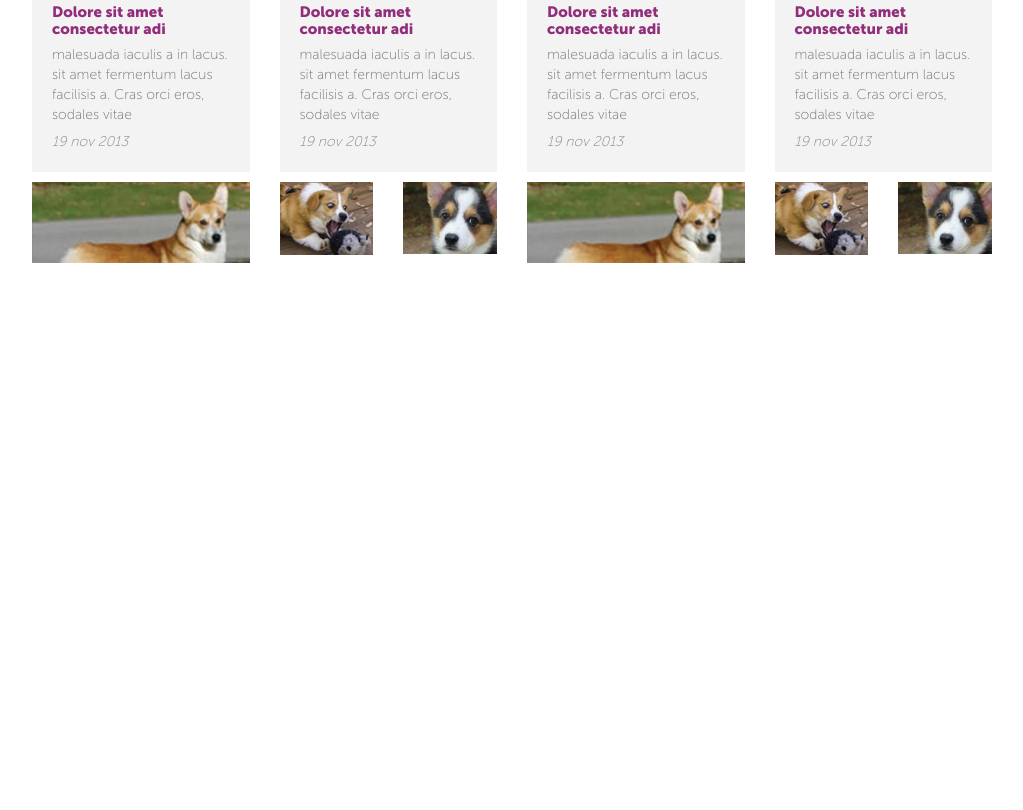
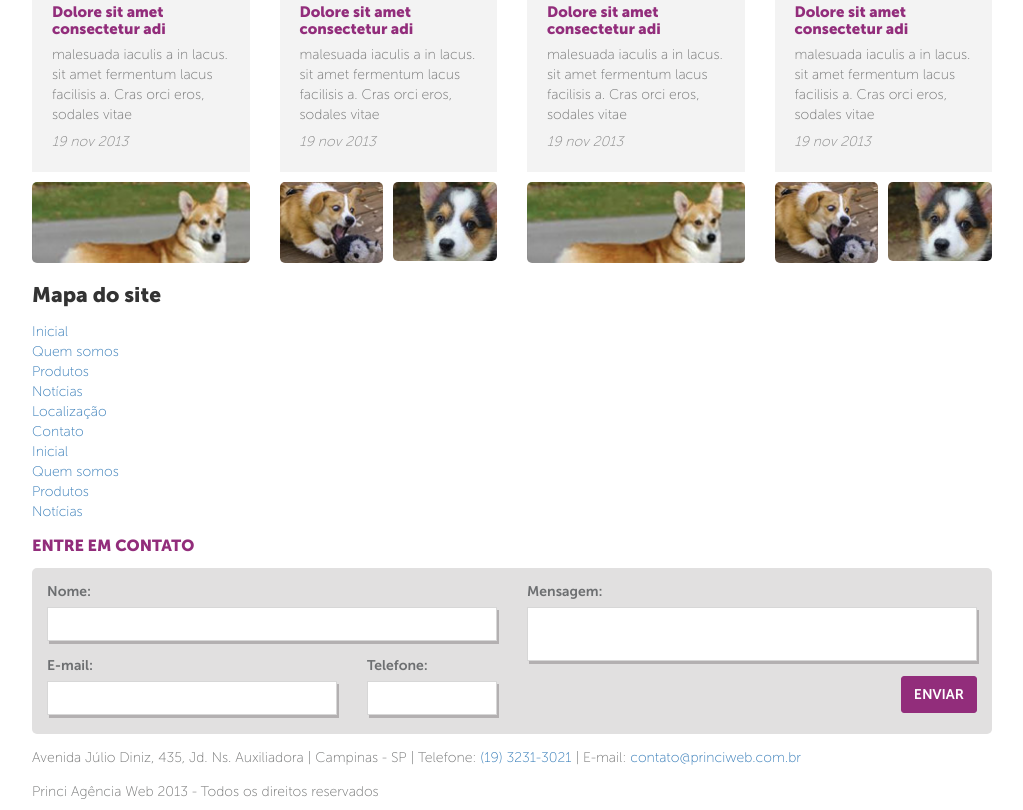
Before and after one commit to adrianodms/testePrinciWeb, a website: page src/index.html in a window 1280 px wide. Shown: the part 701-1511 px from the top of the page, without its empty margins (128-1151 px from the left). Before the commit the page ends 964 px from the top, so only its background shows below. Drawn offline with Linux system fonts and the light colour scheme.

Commit message:
ajustado imagens dos cães, feito o formulário de contato e rodapé

```diff
--- a/src/css/main.less
+++ b/src/css/main.less
@@ -1,11 +1,25 @@
 @import 'fonts';
 
 @color-primary-font: #737474;
-@color-gray: #c9c9c9;
+@color-gray: #d7d7d7;
+@color-bg-form:#e1e0e0;
 @color-gray-news: #f3f3f3;
 @color-green: #a9d043;
 @color-purple: #922d7b;
 @color-blue: #008ed4;
+
+
+/*Mixins*/
+
+.border-radius (@radius: 5px) {
+	-webkit-border-radius: @radius;
+	-moz-border-radius:    @radius;
+	border-radius:         @radius;
+
+	-moz-background-clip:    padding;
+	-webkit-background-clip: padding-box;
+	background-clip:         padding-box;
+}
 
 /*Structure*/
 
@@ -52,8 +66,20 @@ p{
     max-width:990px;
 }
 
-input.form-control{
+.form-control{
     border: 1px solid @color-gray;
+    border-radius:0;
+    -webkit-box-shadow: 2px 3px 0 0 #b3b0b1;
+    -moz-box-shadow:  2px 3px 0 0 #b3b0b1;
+    box-shadow:   2px 3px 0 0 #b3b0b1;
+}
+
+textarea{
+    resize: none;
+}
+
+label{
+    font-weight: 300;
 }
 
 .btn{
@@ -84,16 +110,36 @@ input.form-control{
 }
 
 .title{
-    font-size: 24px;
     font-weight: 900;
     text-transform: uppercase;
     color: @color-purple;
+    h2&{
+        font-size: 24px;
+    }
+    h3&{
+        font-size: 16px;
+    }
 }
 
 .card{
     background: @color-gray-news;
     padding: 20px;
 }
+
+.mini-card-img{
+    width:100%;
+    .border-radius();
+    &.mini-card-img-sm{
+        width:~"calc(50% - 5px)";
+        float:left;
+        &+.mini-card-img-sm{
+            float:right;
+        }
+    }
+
+}
+
+
 
 /* Header */
 
@@ -223,3 +269,11 @@ input.form-control{
         font-style: italic;
     }
 }
+
+
+.form-contact{
+    color:#6d6f71;
+    background: @color-bg-form;
+    padding: 14px 0 4px 0;
+    .border-radius();
+}
--- a/src/index.html
+++ b/src/index.html
@@ -5,6 +5,7 @@
     <meta charset="UTF-8">
     <meta name="viewport" content="width=device-width, initial-scale=1.0">
     <title>PrinciWeb</title>
+    <link rel="shortcut icon" href="/img/favicon.png">
     <link rel="stylesheet" href="css/vendor/bootstrap.min.css">
     <link rel="stylesheet" href="css/main.css">
 </head>
@@ -147,7 +148,7 @@
                         </p>
                     </div>
                 </div>
-                 <div class="col-sm-3 col-md-3 col-xs-6">
+                <div class="col-sm-3 col-md-3 col-xs-6">
 
                     <div class="card news-card">
                         <a href="#">
@@ -172,36 +173,93 @@
             </div>
             <div class="row">
                 <div class="col-sm-3 col-md-3 col-xs-6">
-                    <img class="img-responsive" src="img/dog_01.jpg" alt="Cachorro em pé">
+                    <img class="img-responsive mini-card-img" src="img/dog_01.jpg" alt="Cachorro em pé">
                 </div>
                 <div class="col-sm-3 col-md-3 col-xs-6">
+                    <img class="img-responsive mini-card-img mini-card-img-sm" src="img/dog_02.jpg" alt="Cachorro brincando">
+                    <img class="img-responsive mini-card-img mini-card-img-sm" src="img/dog_03.jpg" alt="Filhote de Cachorro">
+                </div>
+                <div class="col-sm-3 col-md-3 col-xs-6">
+                    <img class="img-responsive mini-card-img" src="img/dog_01.jpg" alt="Cachorro em pé">
+                </div>
+                <div class="col-sm-3 col-md-3 col-xs-6">
+                    <img class="img-responsive mini-card-img mini-card-img-sm" src="img/dog_02.jpg" alt="Cachorro brincando">
+                    <img class="img-responsive mini-card-img mini-card-img-sm" src="img/dog_03.jpg" alt="Filhote de Cachorro">
+                </div>
+            </div>
+        </section>
+
+        <nav>
+            <h2>Mapa do site</h2>
+            <ul>
+                <li><a href="#">Inicial</a></li>
+                <li><a href="#">Quem somos</a></li>
+                <li><a href="#">Produtos</a></li>
+                <li><a href="#">Notícias</a></li>
+            </ul>
+            <ul>
+                <li><a href="#">Localização</a></li>
+                <li><a href="#">Contato</a></li>
+            </ul>
+            <ul>
+                <li><a href="#">Inicial</a></li>
+                <li><a href="#">Quem somos</a></li>
+                <li><a href="#">Produtos</a></li>
+                <li><a href="#">Notícias</a></li>
+            </ul>
+        </nav>
+
+        <section class="contact">
+            <h3 class="title">Entre em contato</h3>
+            <form action="post" class="clearfix form-contact">
+                <div class="col-sm-6">
+                    <div class="form-group">
+                        <label for="nome">Nome:</label>
+                        <input type="text" id="nome" class="form-control">
+                    </div>
                     <div class="row">
-                        <div class="col-xs-6">
-                            <img class="img-responsive" src="img/dog_02.jpg" alt="Cachorro brincando">
+                        <div class="col-sm-8">
+                            <div class="form-group">
+                                <label for="email">E-mail:</label>
+                                <input type="email" id="email" class="form-control">
+                            </div>
                         </div>
-                        <div class="col-xs-6">
-                            <img class="img-responsive" src="img/dog_03.jpg" alt="Filhote de Cachorro">
+                        <div class="col-sm-4">
+                            <div class="form-group">
+                                <label for="telefone">Telefone:</label>
+                                <input type="text" id="telefone" class="form-control">
+                            </div>
                         </div>
                     </div>
                 </div>
-                <div class="col-sm-3 col-md-3 col-xs-6">
-                    <img class="img-responsive" src="img/dog_01.jpg" alt="Cachorro em pé">
+                <div class="col-sm-6">
+                    <div class="form-group">
+                        <label for="mensagem">Mensagem:</label>
+                        <textarea name="mensagem" id="mensagem" class="form-control"></textarea>
+                    </div>
+                    <button type="submit" class="btn btn-default pull-right">Enviar</button>
                 </div>
-                <div class="col-sm-3 col-md-3 col-xs-6">
-                    <div class="row">
-                        <div class="col-xs-6">
-                            <img class="img-responsive" src="img/dog_02.jpg" alt="Cachorro brincando">
-                        </div>
-                        <div class="col-xs-6">
-                            <img class="img-responsive" src="img/dog_03.jpg" alt="Filhote de Cachorro">
-                        </div>
-                    </div>
-                </div>
-            </div>
+
+            </form>
         </section>
+
     </main>
-    <footer>
 
+    <footer class="container-fluid">
+        <p>
+            Avenida Júlio Diniz, 435, Jd. Ns. Auxiliadora | Campinas - SP | Telefone: <a href="tel:+551932313021">(19) 3231-3021</a>            | E-mail: <a href="contato@princiweb.com.br">contato@princiweb.com.br</a>
+        </p>
+        <p>
+            Princi Agência Web 2013 - Todos os direitos reservados
+        </p>
+        <div class="pull-right">
+            <a href="#">
+                <img src="img/icon-facebook.png" alt="Link para o Facebook da PrinciWeb">
+            </a>
+            <a href="#">
+                <img src="img/icon-twitter.png" alt="Link para o Twitter da PrinciWeb">
+            </a>
+        </div>
     </footer>
 
     <script src="js/vendor/jquery.min.js"></script>
```
Also changed, not shown: src/css/main.css, src/img/favicon.png (added), src/img/icon-facebook.png (added), src/img/icon-twitter.png (added), src/img/sprite.png (deleted), src/img/sprite@2x.png (deleted).
